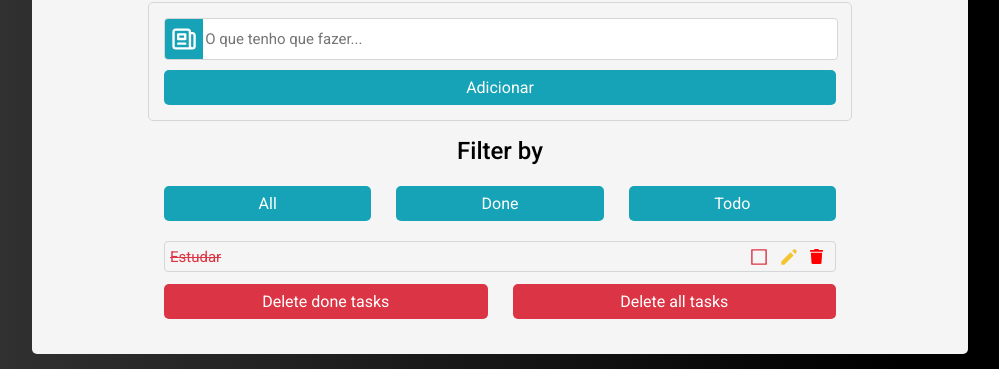
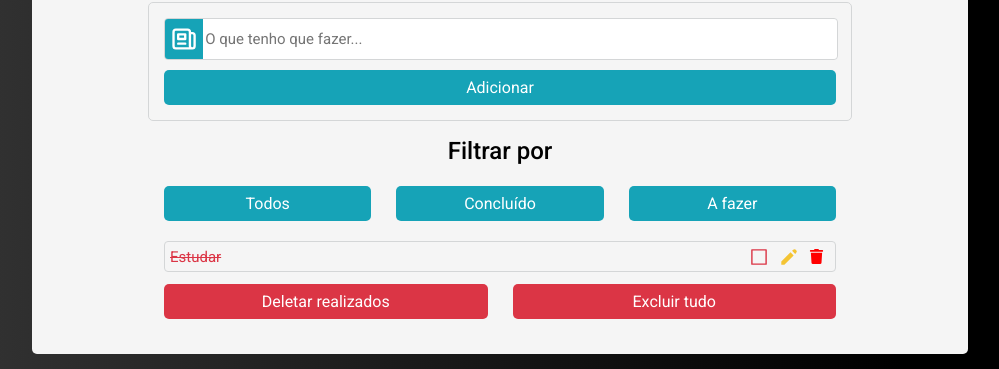
Before and after one commit to IsaqueBatista/To-do_List, a React (Create React App) app: page / in a window 1280 px wide. Shown: the part 267-636 px from the top of the page, without its empty margins (140-1139 px from the left). Built offline with nearby package versions, Linux system fonts and the light colour scheme.

Commit message:
Funções para botões: exibir todos os itens, os conluídos e os pendentes.

```diff
--- a/src/App.jsx
+++ b/src/App.jsx
@@ -29,6 +29,8 @@ function App() {
   const [inputTask, setInputTask] = useState("");
   const [editingId, setEditingId] = useState(null);
   const [editingTask, setEditingTask] = useState("");
+  const [filter, setFilter] = useState("all");
+
 
   function digitarInput(e) {
     setInputTask(e.target.value);
@@ -68,6 +70,28 @@ function App() {
     setEditingTask("");
   }
 
+  function showAll() {
+    setFilter("all");
+  }
+
+  function showCompleted() {
+    setFilter("completed");
+  }
+
+  function showUncompleted() {
+    setFilter("uncompleted");
+  }
+
+  function filterList() {
+    if (filter === "completed") {
+      return list.filter(item => item.finished);
+    } else if (filter === "uncompleted") {
+      return list.filter(item => !item.finished);
+    } else {
+      return list;
+    }
+  }
+
   return (
     <Container>
       <ToDoList>
@@ -85,17 +109,17 @@ function App() {
           <Button onClick={buttonClick}>Adicionar</Button>
         </ContainerInput>
 
-        <H1>Filter by</H1>
+        <H1>Filtrar por</H1>
 
         <ContainerButtonFilter>
-          <Button onClick={buttonClick}>All</Button>
-          <Button onClick={buttonClick}>Done</Button>
-          <Button onClick={buttonClick}>Todo</Button>
+          <Button onClick={showAll}>Todos</Button>
+          <Button onClick={showCompleted}>Concluído</Button>
+          <Button onClick={showUncompleted}>A fazer</Button>
         </ContainerButtonFilter>
 
         <List>
           <ul>
-            {list.map((item) => (
+          {filterList().map((item) => (
               <Item isFinished={item.finished} key={item.id} >
                 {editingId === item.id ? (
                   <InputField
@@ -135,8 +159,8 @@ function App() {
         </List>
 
         <ContainerButtonRed>
-          <ButtonRed onClick={buttonClick}>Delete done tasks</ButtonRed>
-          <ButtonRed onClick={buttonClick}>Delete all tasks</ButtonRed>
+          <ButtonRed onClick={buttonClick}>Deletar realizados</ButtonRed>
+          <ButtonRed onClick={buttonClick}>Excluir tudo</ButtonRed>
         </ContainerButtonRed>
 
       </ToDoList>
```
